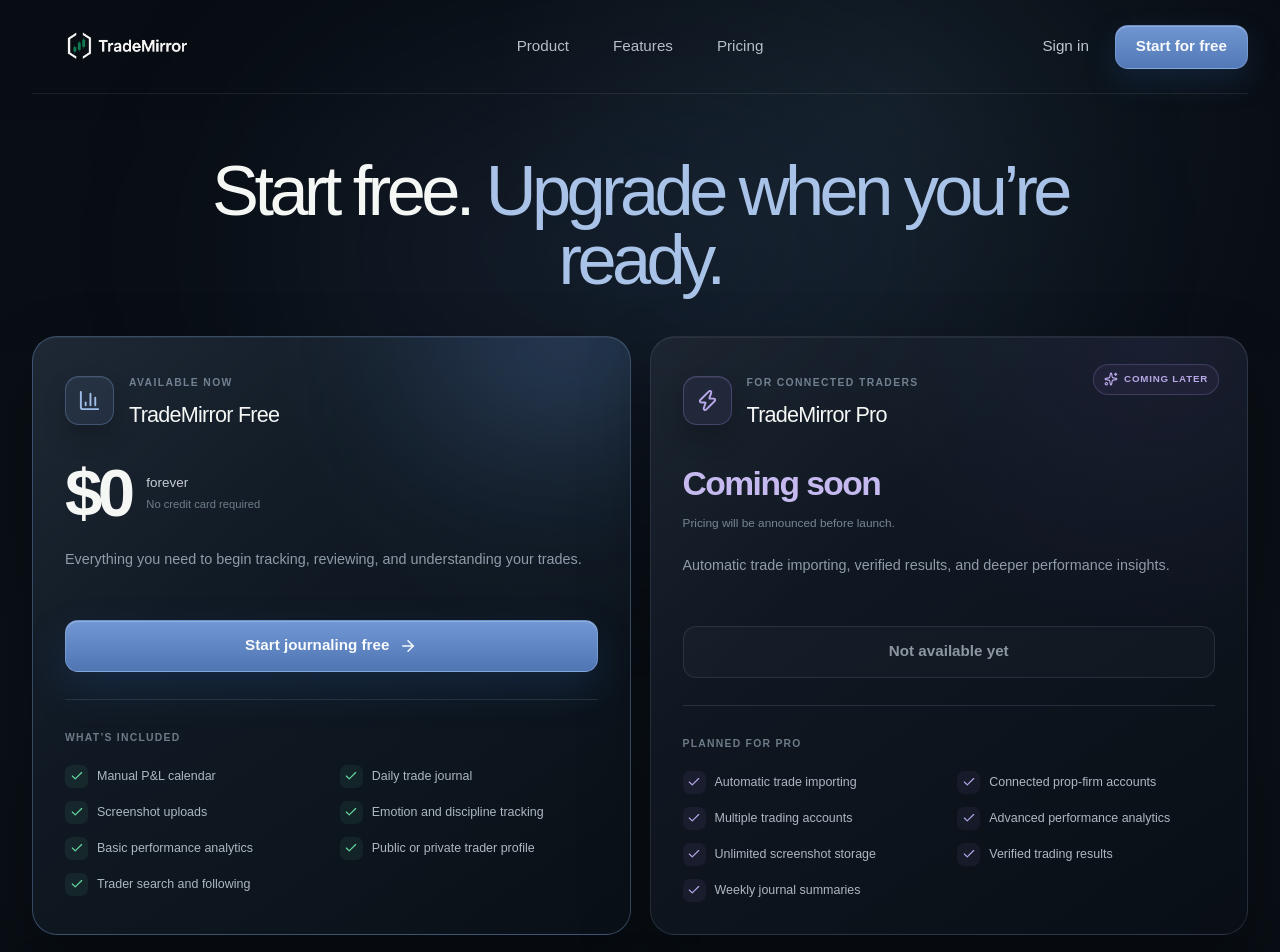
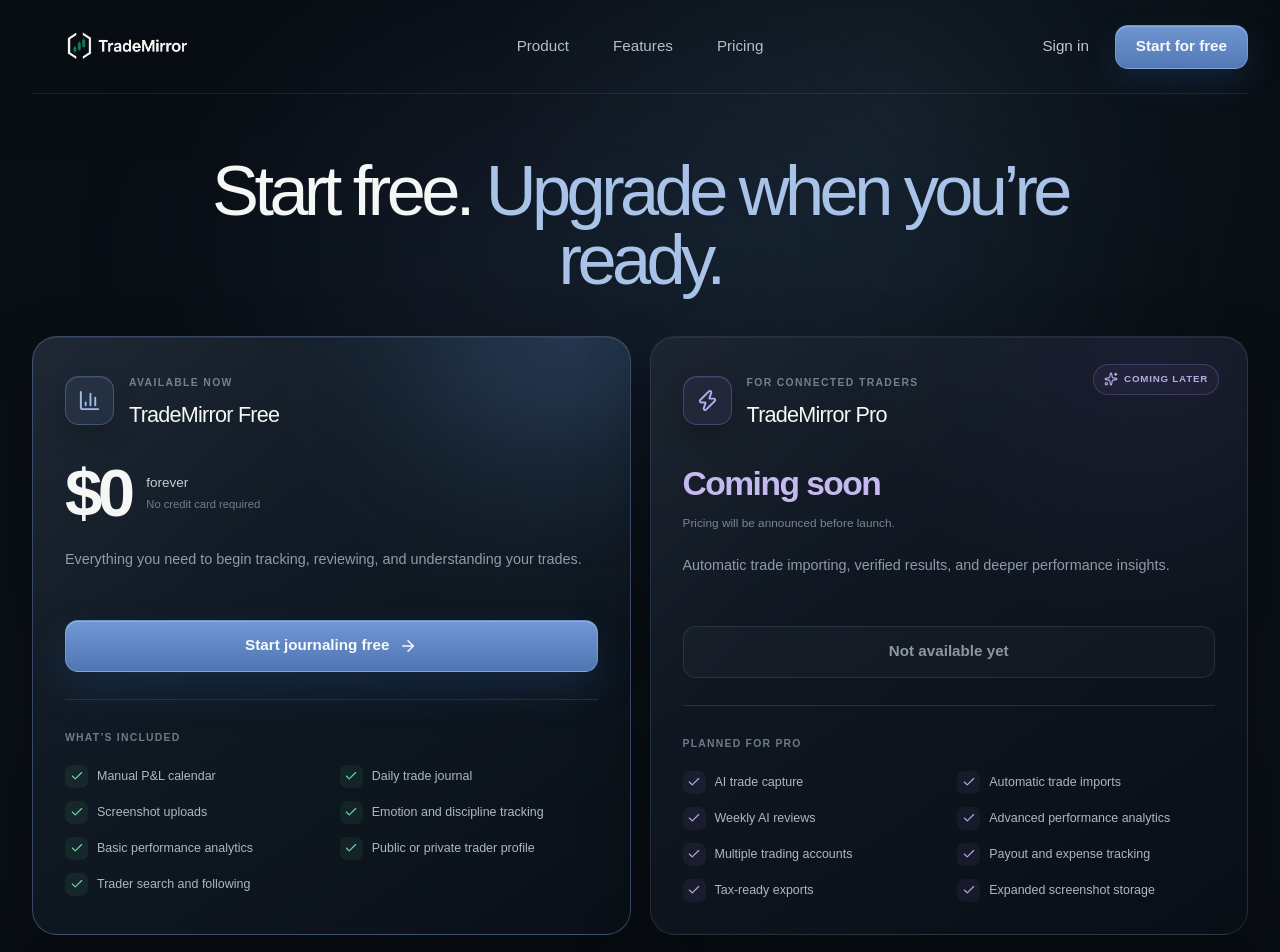
Before and after one commit to solveradigitalagency/TradeMirror, a Next.js app: page /pricing in a window 1280 px wide. Shown: the top 952 px of the page. Built offline with nearby package versions, Linux system fonts and the light colour scheme.

Commit message:
Update page.tsx

```diff
--- a/app/pricing/page.tsx
+++ b/app/pricing/page.tsx
@@ -22,13 +22,14 @@ const freeFeatures = [
 ]
 
 const proFeatures = [
-  "Automatic trade importing",
-  "Connected prop-firm accounts",
+  "AI trade capture",
+  "Automatic trade imports",
+  "Weekly AI reviews",
+  "Advanced performance analytics",
   "Multiple trading accounts",
-  "Advanced performance analytics",
-  "Unlimited screenshot storage",
-  "Verified trading results",
-  "Weekly journal summaries",
+  "Payout and expense tracking",
+  "Tax-ready exports",
+  "Expanded screenshot storage",
 ]
 
 export default function PricingPage() {
@@ -61,6 +62,7 @@ export default function PricingPage() {
 
             <div className="plan-price">
               <strong>$0</strong>
+
               <div>
                 <span>forever</span>
                 <small>No credit card required</small>
@@ -72,7 +74,10 @@ export default function PricingPage() {
               understanding your trades.
             </p>
 
-            <Link href="/signup" className="button button-primary plan-button">
+            <Link
+              href="/signup"
+              className="button button-primary plan-button"
+            >
               Start journaling free
               <ArrowRight size={18} />
             </Link>
@@ -108,7 +113,10 @@ export default function PricingPage() {
               </div>
 
               <div>
-                <span className="plan-type">FOR CONNECTED TRADERS</span>
+                <span className="plan-type">
+                  FOR CONNECTED TRADERS
+                </span>
+
                 <h2>TradeMirror Pro</h2>
               </div>
             </div>
```
